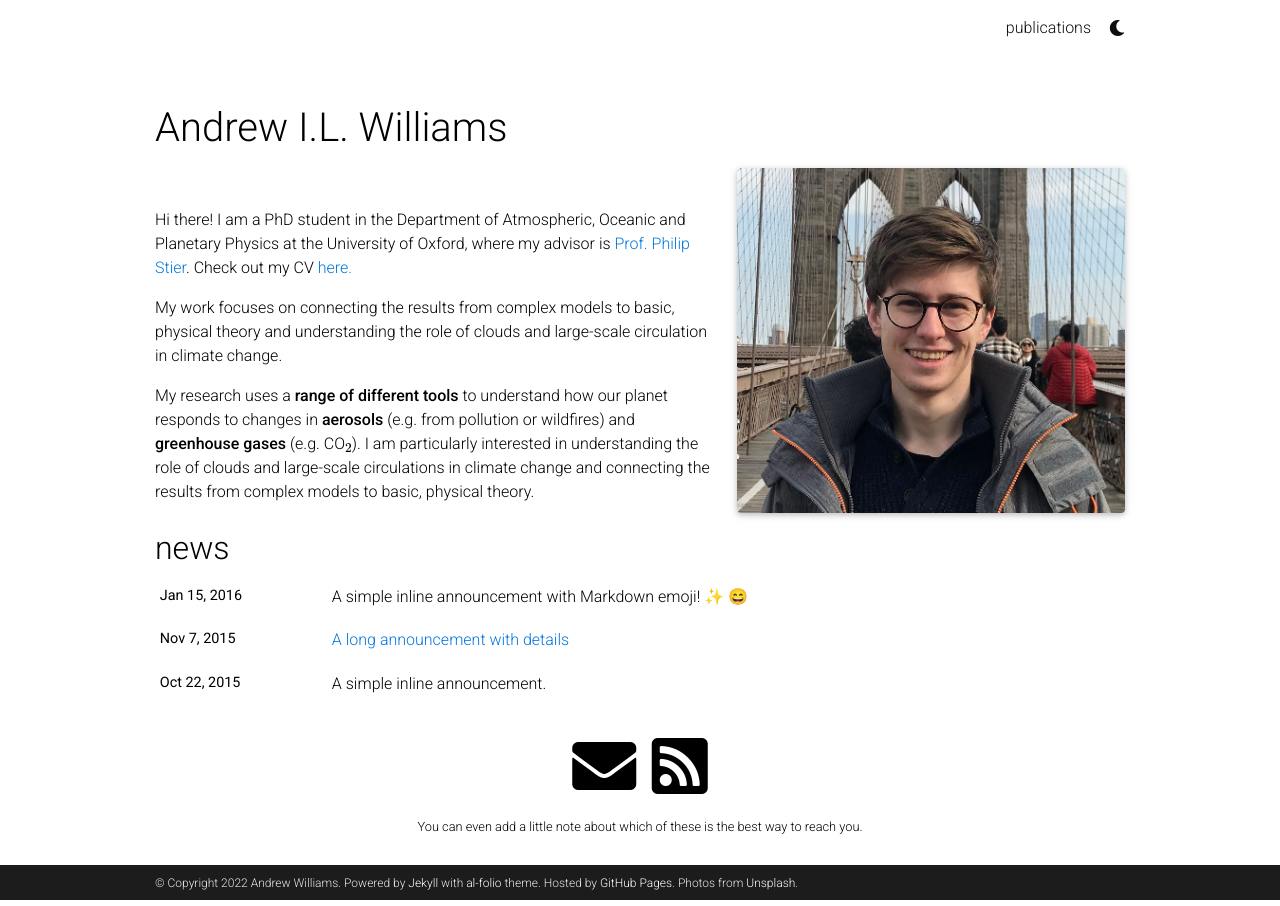
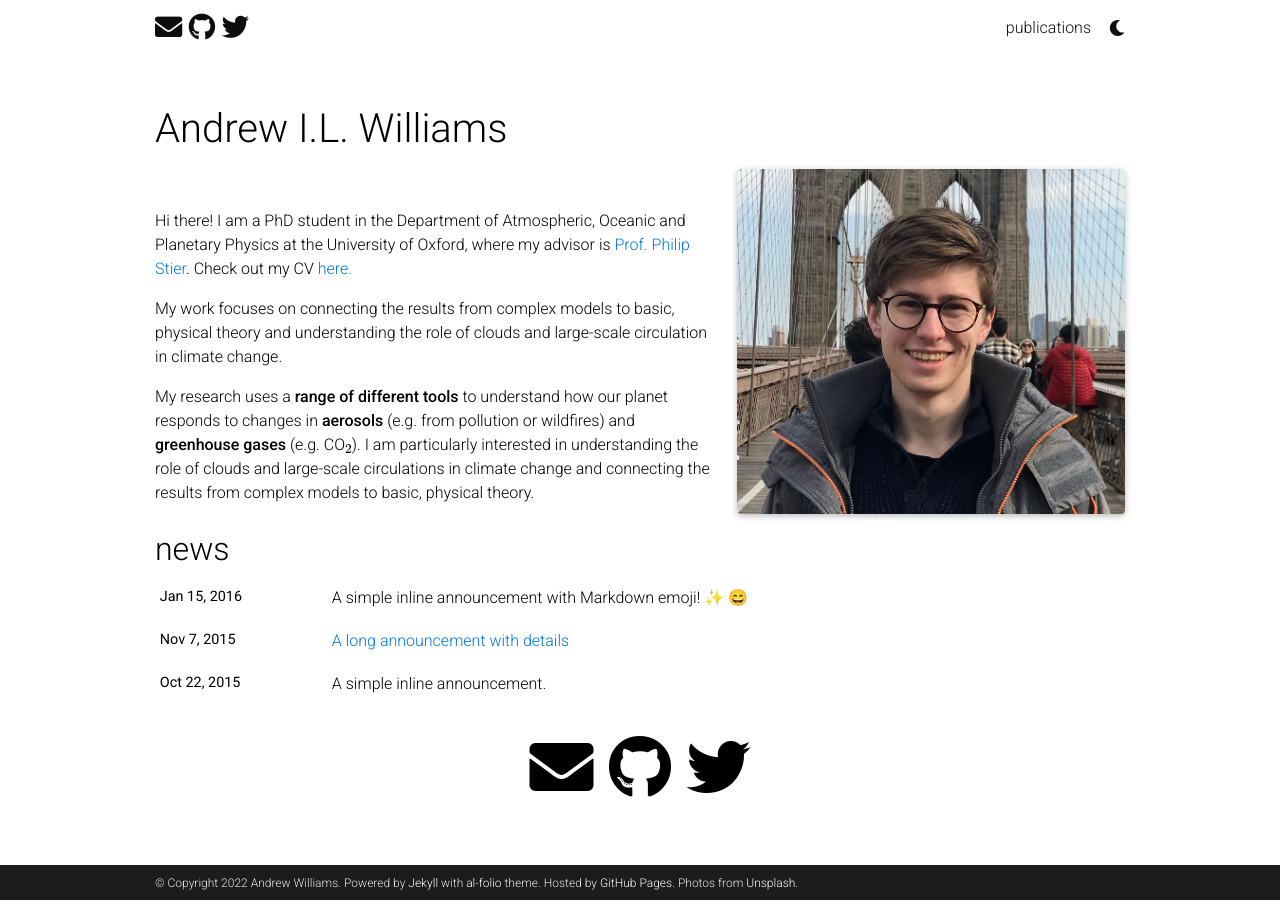
Before and after one commit to AndrewILWilliams/OLD_andrewwilliams3142.github.io, a Jekyll site: the page built from _pages/about.md, in a window 1280 px wide. Built offline with Jekyll 4.4.1, drawn with Linux system fonts in a browser that asks for light colours; full-size pictures stand in for the smaller copies a plugin makes; emoji names are drawn with the system emoji font; comment, search, counter and statistics services are not loaded; a style sheet for code colours, icons or effects is not loaded.

Commit message:
Update _config.yml

```diff
--- a/_config.yml
+++ b/_config.yml
@@ -41,7 +41,7 @@ repo_theme_dark: dark           # https://github.com/anuraghazra/github-readme-s
 # will use title and url fields
 # Take a look to https://github.com/jekyll/jekyll-feed for more customization
 
-rss_icon: true
+rss_icon: false
 
 # -----------------------------------------------------------------------------
 # Layout
@@ -67,9 +67,9 @@ og_image: # The site-wide (default for all links) Open Graph preview image
 # Social integration
 # -----------------------------------------------------------------------------
 
-github_username: # your GitHub user name
+github_username: AndrewWilliams3142 # your GitHub user name
 gitlab_username: # your GitLab user name
-twitter_username: # your Twitter handle
+twitter_username: AndrewIWilliams # your Twitter handle
 mastodon_username: # your mastodon instance+username in the format instance.tld/@username
 linkedin_username: # your LinkedIn user name
 telegram_username: # your Telegram user name
@@ -96,8 +96,7 @@ instagram_id: # your instagram id
 facebook_id: # your facebook id
 discord_id: # your discord id (18-digit unique numerical identifier)
 
-contact_note: >
-  You can even add a little note about which of these is the best way to reach you.
+contact_note:
 
 # -----------------------------------------------------------------------------
 # Analytics and search engine verification
@@ -321,7 +320,7 @@ enable_math:                true   # enables math typesetting (uses MathJax)
 enable_tooltips:            false  # enables automatic tooltip links generated
                                    # for each section titles on pages and posts
 enable_darkmode:            true   # enables switching between light/dark modes
-enable_navbar_social:       false  # enables displaying social links in the
+enable_navbar_social:       true  # enables displaying social links in the
                                    # navbar on the about page
 enable_project_categories:  true   # enables categorization of projects into
                                    # multiple categories
```
